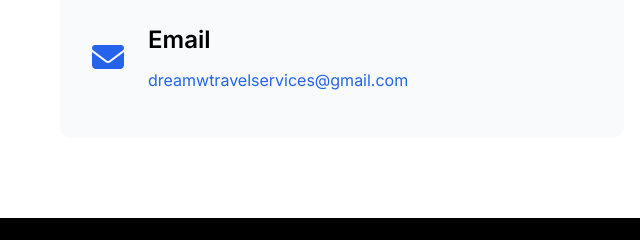
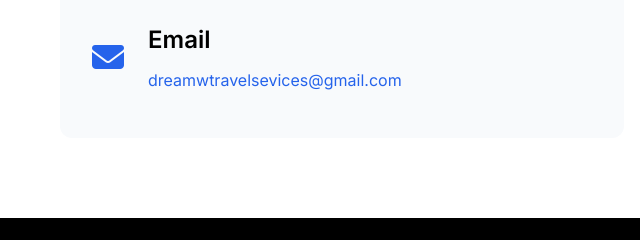
Before and after one commit to dreamwtravel/Explore-the-World-Live-Your-Dream, a plain HTML site: page index.html in a window 1280 px wide. Shown: the part 3733-3973 px from the top of the page, 0-640 px from the left. Drawn offline with Linux system fonts and the light colour scheme.

Commit message:
Update index.html

```diff
--- a/index.html
+++ b/index.html
@@ -232,7 +232,7 @@
                     <i class="fas fa-envelope"></i>
                     <div>
                         <h3>Email</h3>
-                        <a href="mailto:dreamwtravelservices@gmail.com">dreamwtravelservices@gmail.com</a>
+                        <a href="mailto:dreamwtravelsevices@gmail.com">dreamwtravelsevices@gmail.com</a>
                     </div>
                 </div>
                 <div class="info-item">
```
